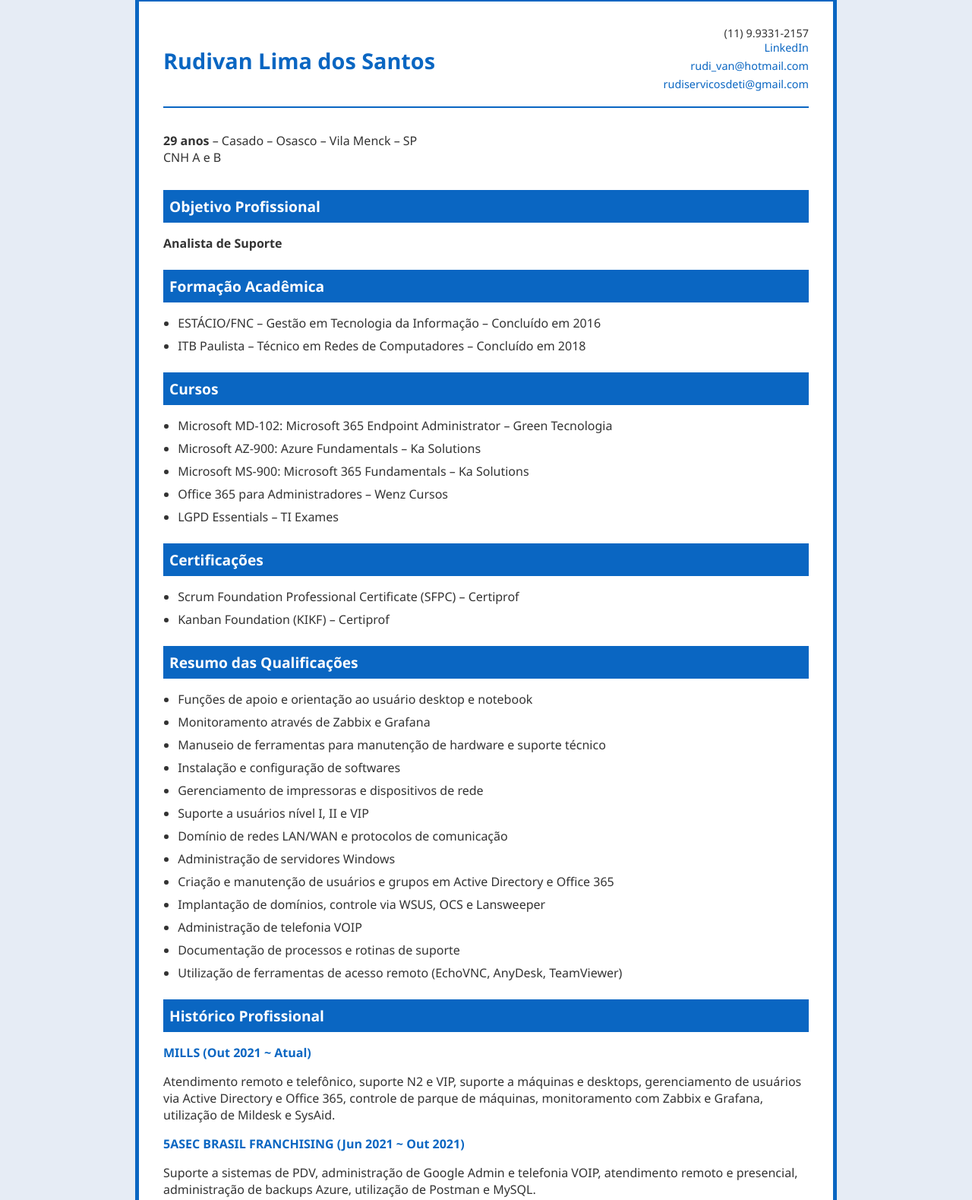
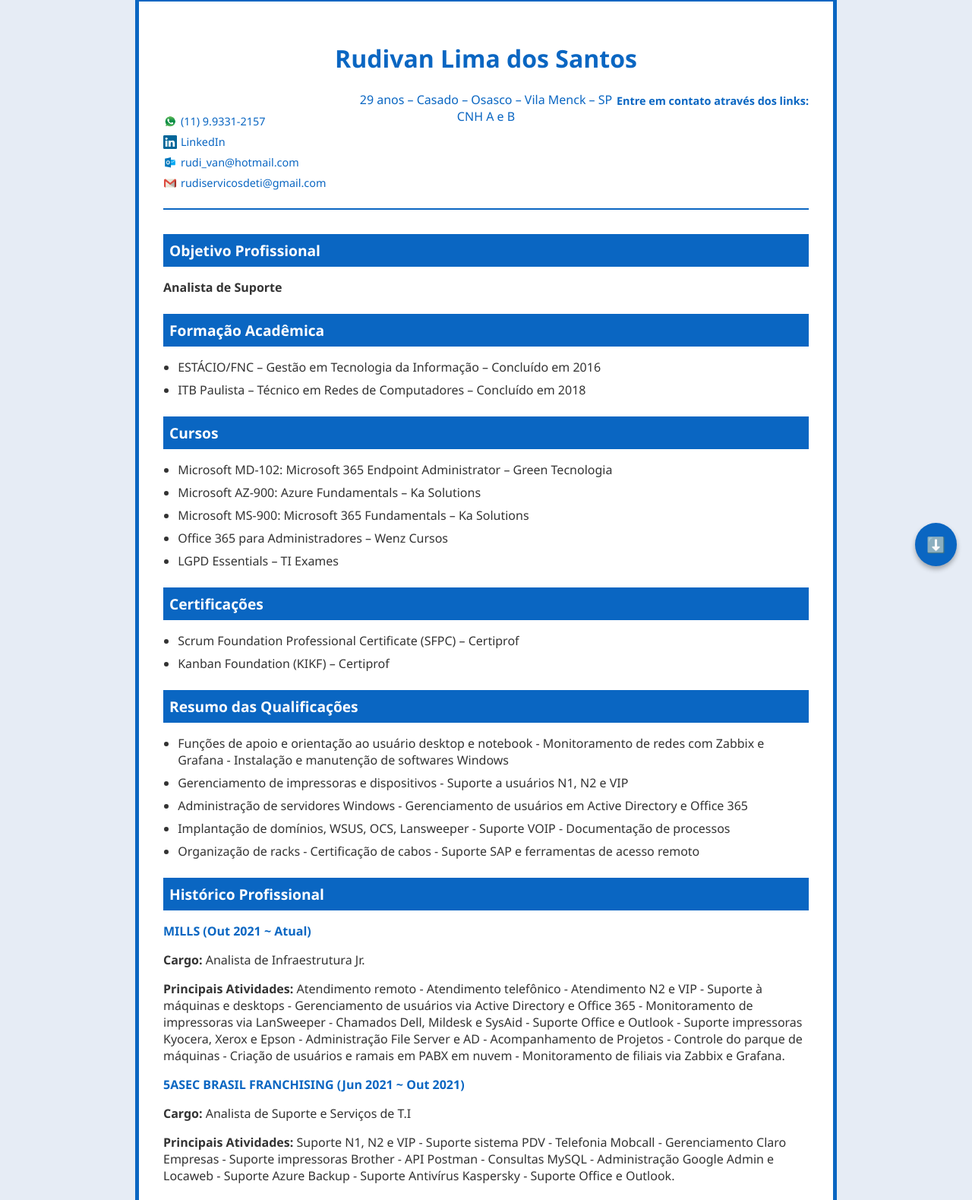
Before and after one commit to RudiLima/Meu_CV, a plain HTML site: page index.html in a window 1280 px wide. Shown: the part 35-1614 px from the top of the page at 76% size. Drawn offline with Linux system fonts and the light colour scheme.

Commit message:
Update index.html

```diff
--- a/index.html
+++ b/index.html
@@ -11,6 +11,7 @@
       background-color: #e6ecf5;
       font-family: 'Segoe UI', sans-serif;
       color: #333;
+      position: relative;
     }
     .container {
       max-width: 850px;
@@ -20,28 +21,35 @@
       border: 5px solid #0A66C2;
     }
     header {
-      display: flex;
-      justify-content: space-between;
-      align-items: center;
-      flex-wrap: wrap;
+      text-align: center;
       border-bottom: 2px solid #0A66C2;
+      margin-bottom: 2rem;
       padding-bottom: 1rem;
-      margin-bottom: 2rem;
     }
-    .info-left {
-      font-size: 1.8rem;
+    .info-pessoais {
+      margin-top: 0.5rem;
+      font-size: 1rem;
       color: #0A66C2;
-      font-weight: bold;
     }
-    .info-right {
+    .contatos {
       text-align: right;
       font-size: 0.9rem;
+      margin-top: -60px;
     }
-    .info-right a {
+    .contatos h4 {
+      color: #0A66C2;
+      margin-bottom: 0.5rem;
+    }
+    .contatos a {
       color: #0A66C2;
       text-decoration: none;
-      display: block;
-      margin-bottom: 0.3rem;
+      display: flex;
+      align-items: center;
+      margin-bottom: 0.5rem;
+    }
+    .contatos img {
+      width: 18px;
+      margin-right: 5px;
     }
     section {
       margin-bottom: 2rem;
@@ -75,6 +83,24 @@
       margin-top: 1rem;
       opacity: 0.8;
     }
+    /* Botão Flutuante */
+    .btn-float {
+      position: fixed;
+      bottom: 20px;
+      right: 20px;
+      background-color: #0A66C2;
+      color: white;
+      border: none;
+      padding: 15px;
+      border-radius: 50%;
+      font-size: 20px;
+      cursor: pointer;
+      box-shadow: 0 4px 6px rgba(0, 0, 0, 0.3);
+      text-decoration: none;
+      display: flex;
+      align-items: center;
+      justify-content: center;
+    }
   </style>
   <script>
     window.addEventListener('DOMContentLoaded', () => {
@@ -92,20 +118,26 @@
 <body>
   <div class="container">
     <header>
-      <div class="info-left">
-        Rudivan Lima dos Santos
+      <h1 style="color:#0A66C2;">Rudivan Lima dos Santos</h1>
+      <div class="info-pessoais">
+        <span id="idade"></span> – Casado – Osasco – Vila Menck – SP<br>CNH A e B
       </div>
-      <div class="info-right">
-        (11) 9.9331-2157<br>
-        <a href="http://www.linkedin.com/in/rudilima" target="_blank">LinkedIn</a>
-        <a href="mailto:rudi_van@hotmail.com">rudi_van@hotmail.com</a>
-        <a href="mailto:rudiservicosdeti@gmail.com">rudiservicosdeti@gmail.com</a>
+      <div class="contatos">
+        <h4>Entre em contato através dos links:</h4>
+        <a href="https://api.whatsapp.com/send?phone=5511993312157&text=Ol%C3%A1%2C%20Tudo%20bem%20%3F" target="_blank">
+          <img src="https://raw.githubusercontent.com/RudiLima/Meu_CV/refs/heads/main/ico_zap.png" alt="WhatsApp"> (11) 9.9331-2157
+        </a>
+        <a href="http://www.linkedin.com/in/rudilima" target="_blank">
+          <img src="https://raw.githubusercontent.com/RudiLima/Meu_CV/refs/heads/main/ico_linkedin.png" alt="LinkedIn"> LinkedIn
+        </a>
+        <a href="mailto:rudi_van@hotmail.com">
+          <img src="https://raw.githubusercontent.com/RudiLima/Meu_CV/refs/heads/main/ico_outlook.png" alt="Outlook"> rudi_van@hotmail.com
+        </a>
+        <a href="mailto:rudiservicosdeti@gmail.com">
+          <img src="https://raw.githubusercontent.com/RudiLima/Meu_CV/refs/heads/main/ico_gmail.png" alt="Gmail"> rudiservicosdeti@gmail.com
+        </a>
       </div>
     </header>
-
-    <section>
-      <p><strong><span id="idade"></span></strong> – Casado – Osasco – Vila Menck – SP<br>CNH A e B</p>
-    </section>
 
     <h2>Objetivo Profissional</h2>
     <p><strong>Analista de Suporte</strong></p>
@@ -133,30 +165,25 @@
 
     <h2>Resumo das Qualificações</h2>
     <ul>
-      <li>Funções de apoio e orientação ao usuário desktop e notebook</li>
-      <li>Monitoramento através de Zabbix e Grafana</li>
-      <li>Manuseio de ferramentas para manutenção de hardware e suporte técnico</li>
-      <li>Instalação e configuração de softwares</li>
-      <li>Gerenciamento de impressoras e dispositivos de rede</li>
-      <li>Suporte a usuários nível I, II e VIP</li>
-      <li>Domínio de redes LAN/WAN e protocolos de comunicação</li>
-      <li>Administração de servidores Windows</li>
-      <li>Criação e manutenção de usuários e grupos em Active Directory e Office 365</li>
-      <li>Implantação de domínios, controle via WSUS, OCS e Lansweeper</li>
-      <li>Administração de telefonia VOIP</li>
-      <li>Documentação de processos e rotinas de suporte</li>
-      <li>Utilização de ferramentas de acesso remoto (EchoVNC, AnyDesk, TeamViewer)</li>
+      <li>Funções de apoio e orientação ao usuário desktop e notebook - Monitoramento de redes com Zabbix e Grafana - Instalação e manutenção de softwares Windows</li>
+      <li>Gerenciamento de impressoras e dispositivos - Suporte a usuários N1, N2 e VIP</li>
+      <li>Administração de servidores Windows - Gerenciamento de usuários em Active Directory e Office 365</li>
+      <li>Implantação de domínios, WSUS, OCS, Lansweeper - Suporte VOIP - Documentação de processos</li>
+      <li>Organização de racks - Certificação de cabos - Suporte SAP e ferramentas de acesso remoto</li>
     </ul>
 
     <h2>Histórico Profissional</h2>
     <h3>MILLS (Out 2021 ~ Atual)</h3>
-    <p>Atendimento remoto e telefônico, suporte N2 e VIP, suporte a máquinas e desktops, gerenciamento de usuários via Active Directory e Office 365, controle de parque de máquinas, monitoramento com Zabbix e Grafana, utilização de Mildesk e SysAid.</p>
+    <p><strong>Cargo:</strong> Analista de Infraestrutura Jr.</p>
+    <p><strong>Principais Atividades:</strong> Atendimento remoto - Atendimento telefônico - Atendimento N2 e VIP - Suporte à máquinas e desktops - Gerenciamento de usuários via Active Directory e Office 365 - Monitoramento de impressoras via LanSweeper - Chamados Dell, Mildesk e SysAid - Suporte Office e Outlook - Suporte impressoras Kyocera, Xerox e Epson - Administração File Server e AD - Acompanhamento de Projetos - Controle do parque de máquinas - Criação de usuários e ramais em PABX em nuvem - Monitoramento de filiais via Zabbix e Grafana.</p>
 
     <h3>5ASEC BRASIL FRANCHISING (Jun 2021 ~ Out 2021)</h3>
-    <p>Suporte a sistemas de PDV, administração de Google Admin e telefonia VOIP, atendimento remoto e presencial, administração de backups Azure, utilização de Postman e MySQL.</p>
+    <p><strong>Cargo:</strong> Analista de Suporte e Serviços de T.I</p>
+    <p><strong>Principais Atividades:</strong> Suporte N1, N2 e VIP - Suporte sistema PDV - Telefonia Mobcall - Gerenciamento Claro Empresas - Suporte impressoras Brother - API Postman - Consultas MySQL - Administração Google Admin e Locaweb - Suporte Azure Backup - Suporte Antivírus Kaspersky - Suporte Office e Outlook.</p>
 
     <h3>BS TECNOLOGIA (Out 2020 ~ Jun 2021)</h3>
-    <p>Suporte técnico remoto e presencial, atendimento de usuários nível 1 e 2, utilização de Mildesk, gerenciamento de Office 365 e Active Directory, suporte a impressoras e equipamentos diversos.</p>
+    <p><strong>Cargo:</strong> Analista de Suporte Técnico Jr.</p>
+    <p><strong>Principais Atividades:</strong> Atendimento remoto e presencial - Suporte N1 e N2 - Suporte máquinas e impressoras - Gerenciamento Active Directory e Office 365 - Suporte Mildesk - Suporte Office e Outlook.</p>
 
     <h2>Idiomas</h2>
     <ul>
@@ -166,8 +193,11 @@
 
     <footer>
       <p>Disponível também para trabalhos como Pessoa Jurídica (CNPJ: 57.495.934/0001-69)</p>
-      <img src="https://raw.githubusercontent.com/RudiLima/Meu_CV/refs/heads/main/Logo.png" alt="Logotipo Rudivan Lima">
+      <img src="https://raw.githubusercontent.com/RudiLima/Meu_CV/refs/heads/main/Logo.png" alt="Logo Rudivan Lima">
     </footer>
   </div>
+
+  <!-- Botão Flutuante de Baixar CV -->
+  <a href="SEU-ARQUIVO-CV.pdf" download class="btn-float" title="Baixar CV">⬇️</a>
 </body>
 </html>
```
